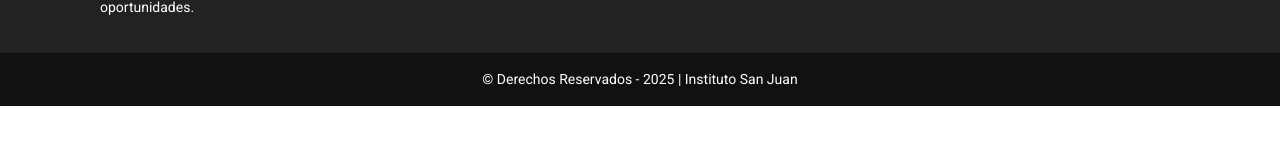
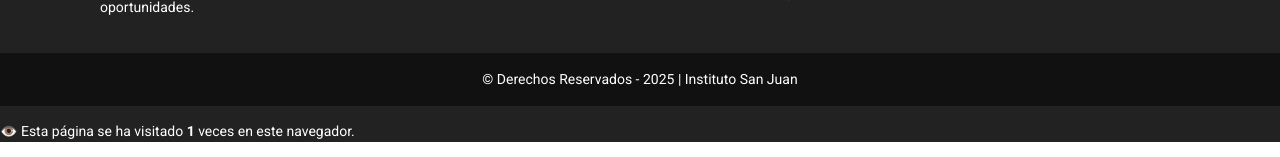
Before and after one commit to alexander3013/web, a plain HTML site: page pag2.html in a window 1280 px wide. Shown: the part 3158-3315 px from the top of the page. Before the commit the page ends 3264 px from the top, so only its background shows below. Drawn offline with Linux system fonts and the light colour scheme; files that its build step writes are made by us from their sources.

Commit message:
Update pag2.html

```diff
--- a/pag2.html
+++ b/pag2.html
@@ -231,8 +231,28 @@
   <div class="barra-footer">
     &copy; Derechos Reservados - 2025 | Instituto San Juan
   </div>
+  <!-- Contador dentro del pie de página -->
+<div class="contador-footer">
+  <p>👁️ Esta página se ha visitado <strong id="contador">0</strong> veces en este navegador.</p>
+</div>
+
+<!-- Script del contador -->
+<script>
+  document.addEventListener("DOMContentLoaded", () => {
+    let visitas = localStorage.getItem("contadorVisitas");
+
+    if (!visitas) {
+      visitas = 1;
+    } else {
+      visitas = parseInt(visitas) + 1;
+    }
+
+    localStorage.setItem("contadorVisitas", visitas);
+    document.getElementById("contador").textContent = visitas;
+  });
+</script>
+
 </footer>
-
 
 
 </body>
```
